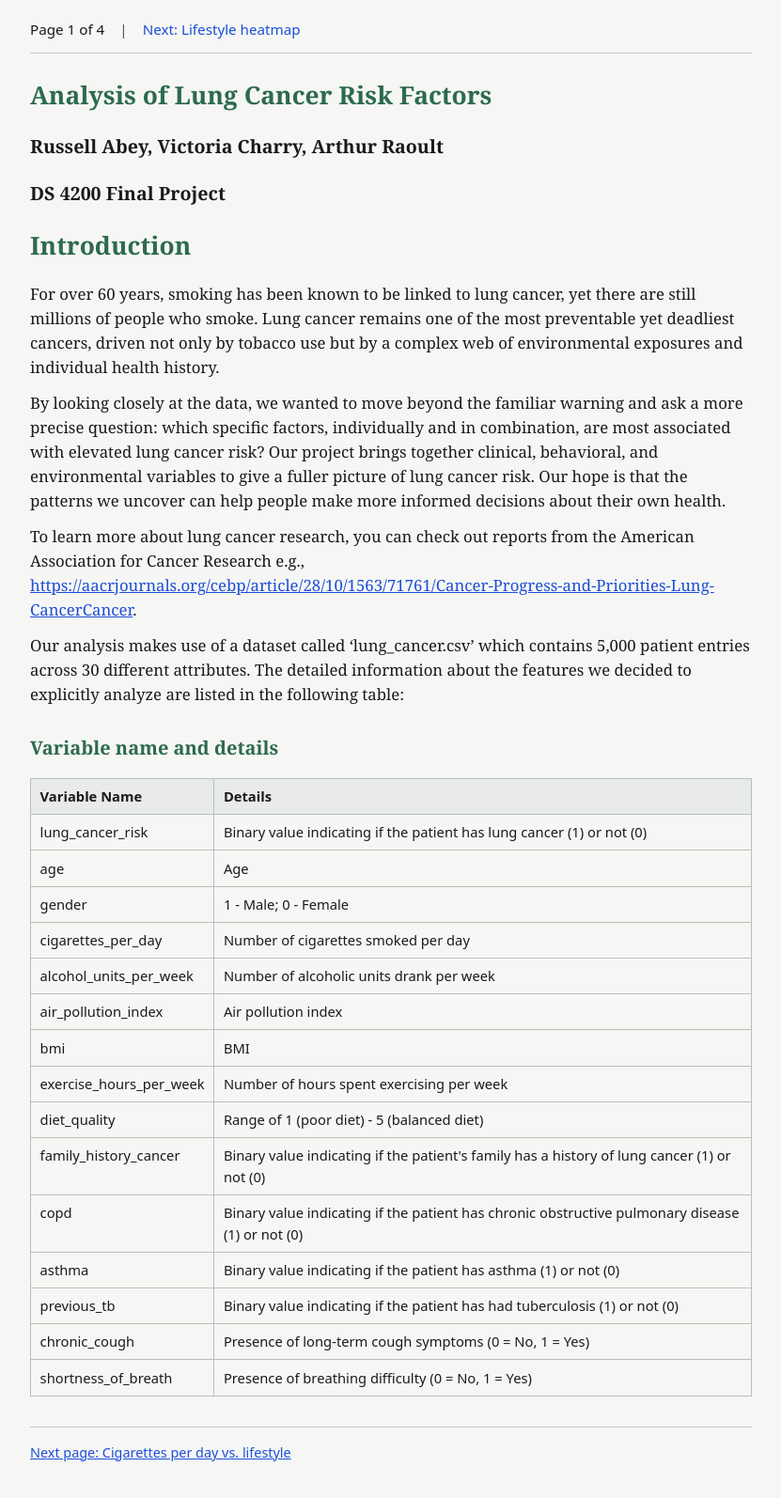
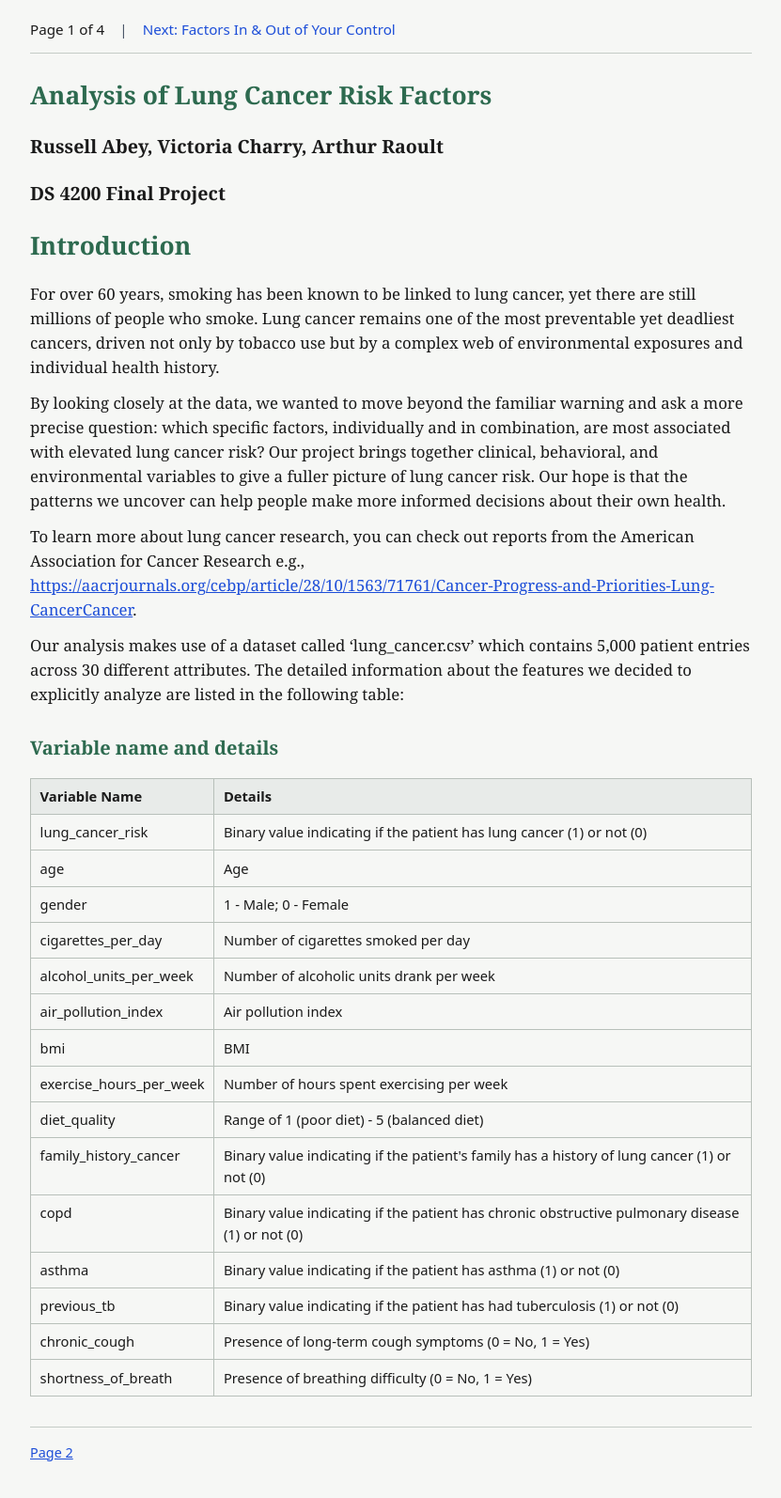
Before and after one commit to russellabey/ds-4200-project, a plain HTML site: page index.html in a window 1280 px wide. Shown: the whole page at 94% size, without its empty margins (224-1055 px from the left). Drawn offline with Linux system fonts and the light colour scheme.

Commit message:
Update navigation headings

```diff
--- a/index.html
+++ b/index.html
@@ -11,7 +11,7 @@
     <nav class="site-nav" aria-label="Page">
       <span>Page 1 of 4</span>
       <span class="nav-sep">|</span>
-      <a href="lifestyle.html">Next: Lifestyle heatmap</a>
+      <a href="lifestyle.html">Next: Factors In & Out of Your Control</a>
     </nav>
 
     <h1> Analysis of Lung Cancer Risk Factors</h1>
@@ -100,7 +100,7 @@
     </table>
 
     <footer class="site-footer">
-      <a href="lifestyle.html">Next page: Cigarettes per day vs. lifestyle</a>
+      <a href="lifestyle.html">Page 2</a>
     </footer>
   </main>
 </body>
```
